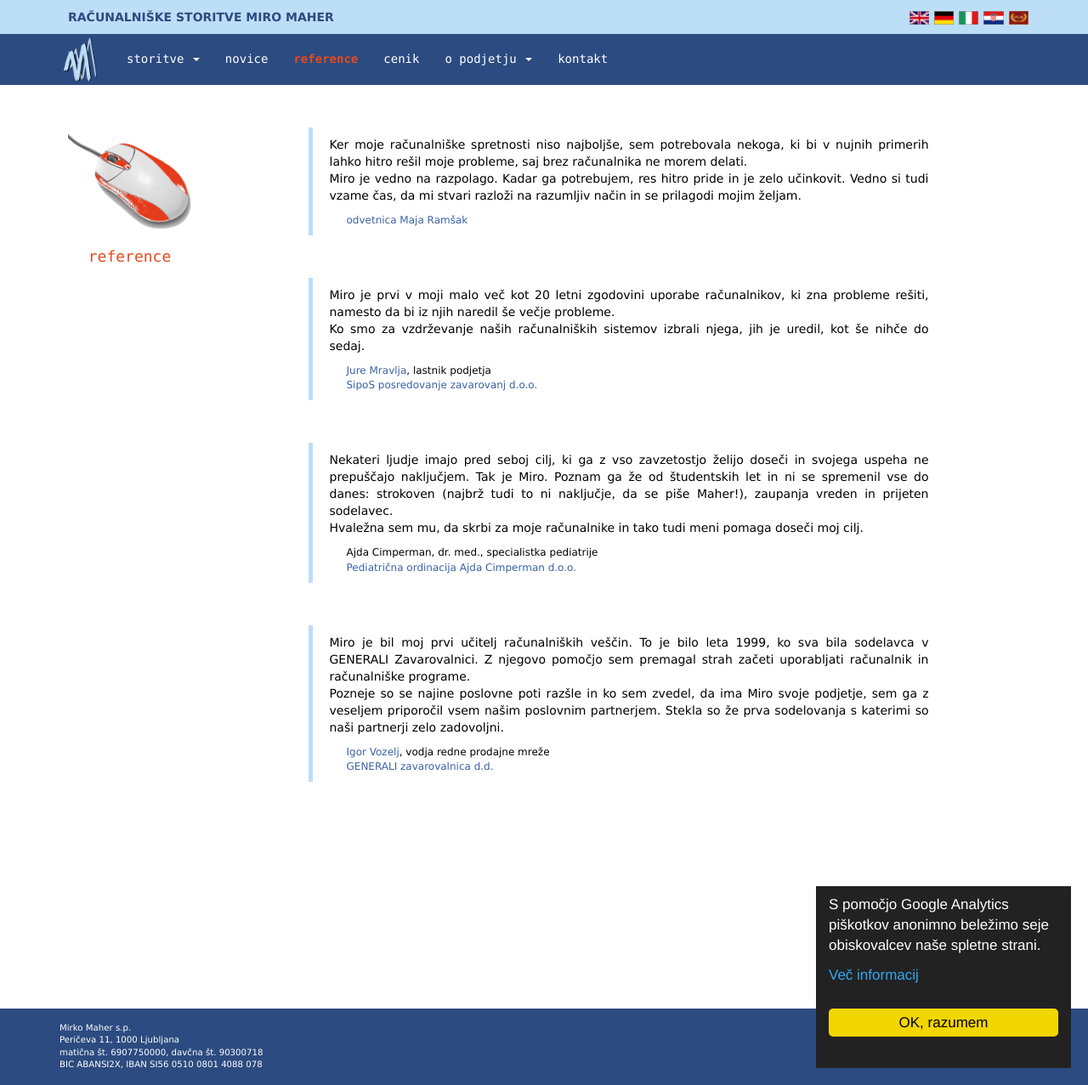
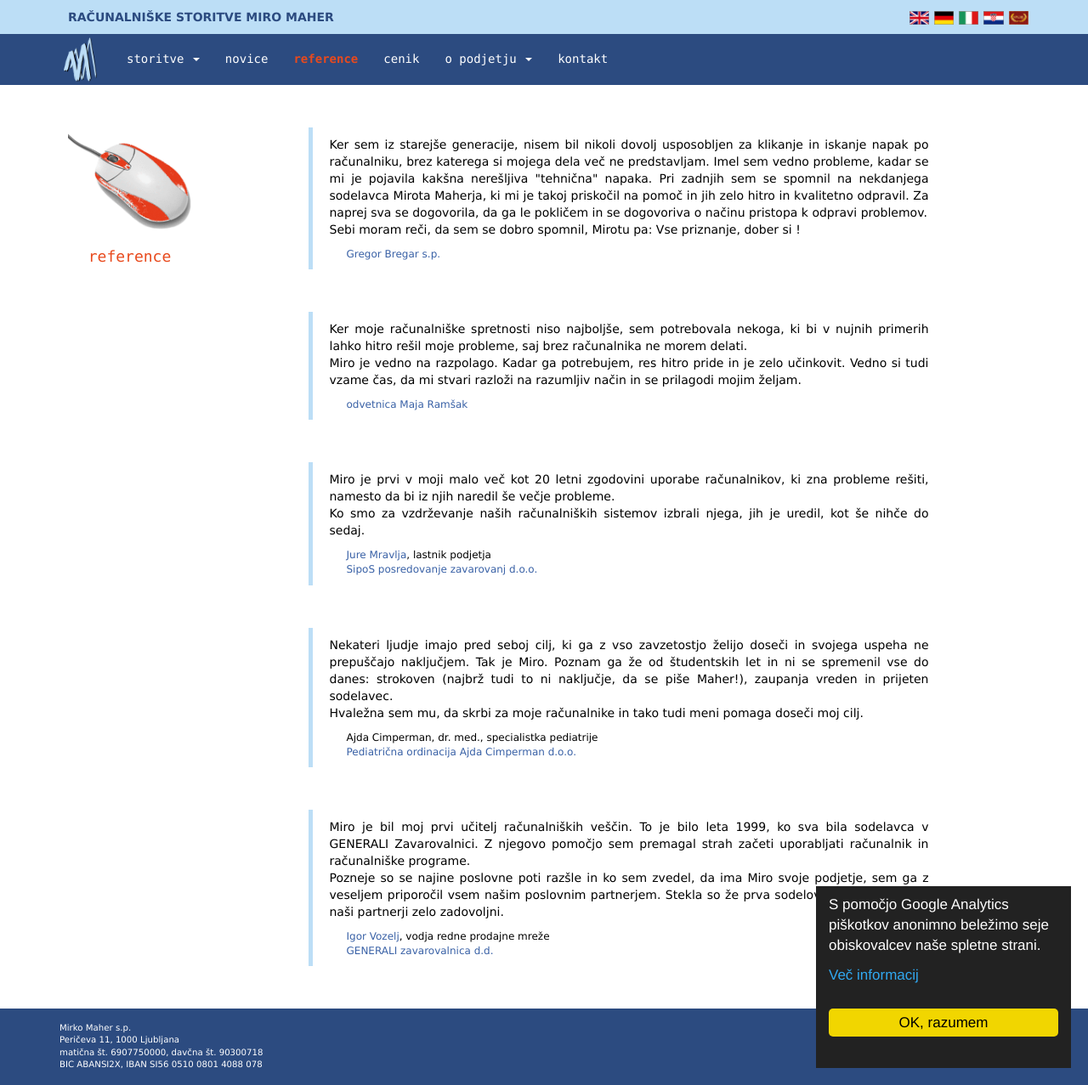
Before and after one commit to rsmm/rsmm.github.io, a Jekyll site: the page built from opodjetju/reference.html, in a window 1280 px wide and 1277 px high. Shown: the whole window at 85% size. Built offline with Jekyll 4.4.1, drawn with Linux system fonts in a browser that asks for light colours; nearby versions of some CDN libraries.

Commit message:
5. referenca

```diff
--- a/opodjetju/reference.html
+++ b/opodjetju/reference.html
@@ -14,6 +14,20 @@ nav: "reference"
         </div>
 
         <div class="col-sm-8">
+
+            <blockquote>
+                <p>
+                    Ker sem iz starejše generacije, nisem bil nikoli dovolj usposobljen za  klikanje in iskanje napak po
+                    računalniku, brez katerega si mojega dela več ne predstavljam. Imel sem vedno probleme, kadar se mi je
+                    pojavila  kakšna nerešljiva "tehnična" napaka. Pri zadnjih sem se spomnil na nekdanjega sodelavca Mirota
+                    Maherja, ki mi je takoj priskočil na pomoč in jih zelo hitro in kvalitetno odpravil. Za naprej sva se
+                    dogovorila, da ga le pokličem in se dogovoriva o načinu pristopa k odpravi problemov. <br>
+                    Sebi moram reči, da sem se dobro spomnil, Mirotu pa:  Vse priznanje, dober si !
+                </p>
+                <footer>
+                    <a href="http://zemljevid.najdi.si/podjetje/3190927000/ekskluzivno-zavarovalno-zastopnistvo-gregor-bregar-sp" target="_blank">Gregor Bregar s.p.</a>
+                </footer>
+            </blockquote>
 
             <blockquote>
                 <p>
```
